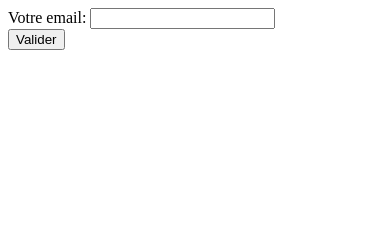
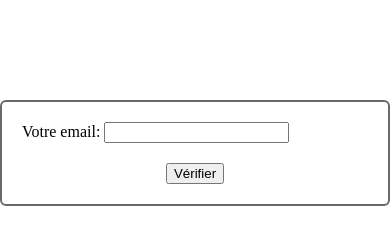
Before and after one commit to sebcourtois/afpa-exo-vanilla-js, a plain HTML site: page 05_saisie_email_valide/index.html in a window 390 px wide. Drawn offline with Linux system fonts and the light colour scheme.

Commit message:
05_saisie_email_valide: add minimal style and responsiveness

```diff
--- a/05_saisie_email_valide/index.html
+++ b/05_saisie_email_valide/index.html
@@ -2,16 +2,20 @@
 <html lang="fr">
 <head>
     <meta charset="UTF-8">
+    <meta name="viewport" content="width=device-width, initial-scale=1.0"/>
     <title>Saisie adresse email</title>
     <script src="script.js" defer></script>
+    <link rel="stylesheet" href="main.css">
 </head>
-<body>
+<body class="container">
 <form>
-    <div>
+    <div class="form-entry">
         <label for="email_input">Votre email:</label>
         <input type="text" id="email_input" required>
     </div>
-    <button id="submit_button" type="submit">Valider</button>
+    <div class="form-entry button-box">
+        <button id="submit_button" type="submit">Vérifier</button>
+    </div>
 </form>
 </body>
 </html>
--- /dev/null
+++ b/05_saisie_email_valide/main.css
@@ -0,0 +1,27 @@
+* {
+    margin: 0;
+    box-sizing: border-box;
+}
+
+.container {
+    max-width: 500px;
+    height: auto;
+    border: dimgrey solid 2px;
+    border-radius: 6px;
+    margin-inline: auto;
+    margin-block: 100px;
+    padding-inline: 20px;
+    display: flex;
+    flex-direction: column;
+}
+
+.button-box {
+    display: flex;
+    flex-direction: row;
+    justify-content: center;
+    align-content: center;
+}
+
+.form-entry {
+    margin-block: 20px;
+}
```
